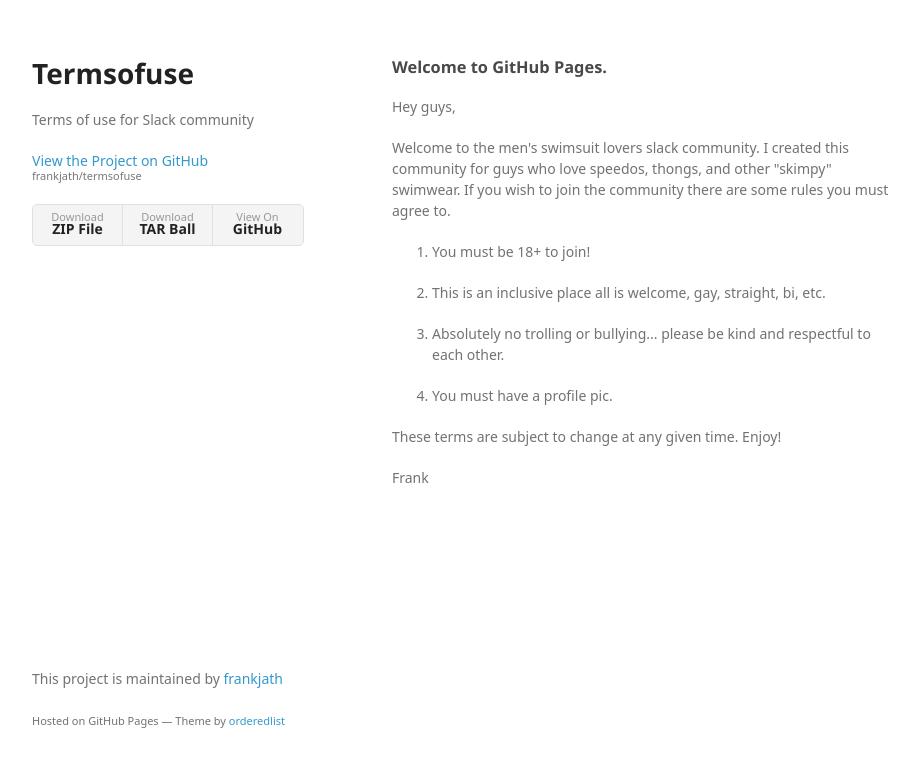
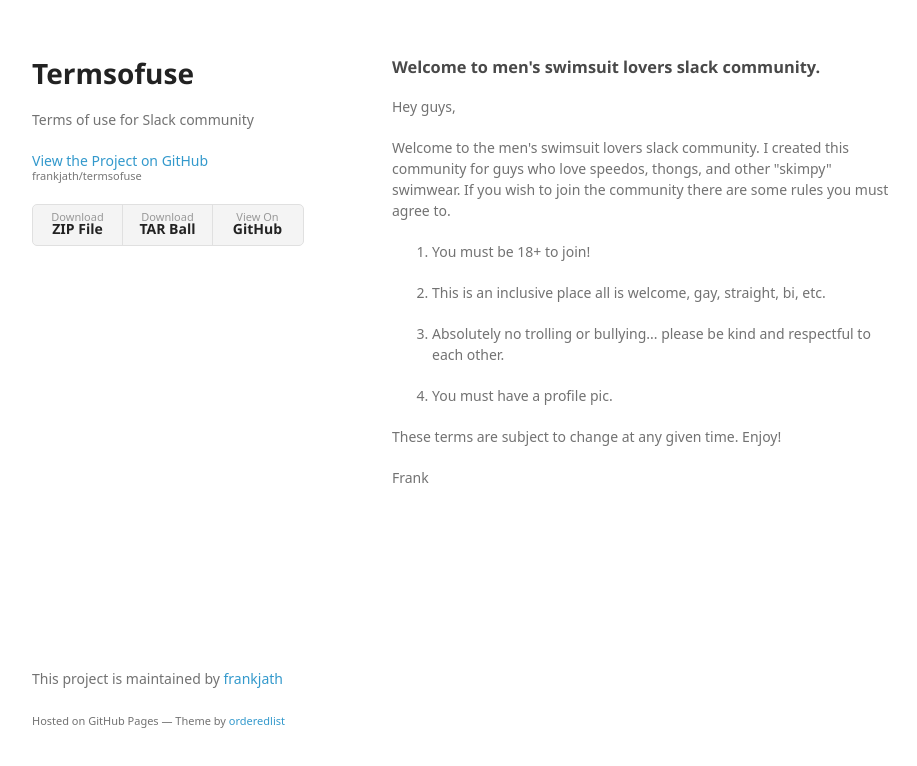
Before and after one commit to frankjath/frankjath.github.io, a plain HTML site: page index.html in a window 1280 px wide. Shown: the whole page, without its empty margins (178-1095 px from the left). Drawn offline with Linux system fonts and the light colour scheme; a web font is replaced by a local one.

Commit message:
Updated header

```diff
--- a/index.html
+++ b/index.html
@@ -29,7 +29,7 @@
       </header>
       <section>
         <h3>
-<a id="welcome-to-github-pages" class="anchor" href="#welcome-to-github-pages" aria-hidden="true"><span aria-hidden="true" class="octicon octicon-link"></span></a>Welcome to GitHub Pages.</h3>
+<a id="welcome-to-github-pages" class="anchor" href="#welcome-to-github-pages" aria-hidden="true"><span aria-hidden="true" class="octicon octicon-link"></span></a>Welcome to men's swimsuit lovers slack community.</h3>
 
 <p>Hey guys,</p>
 
```
